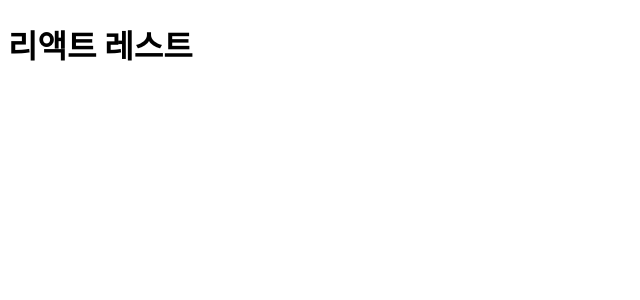
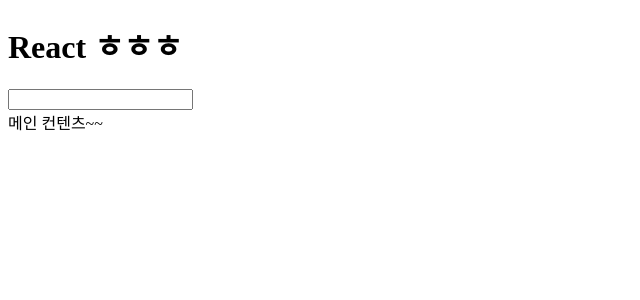
Before and after one commit to mjkim41/react101, a React (Vite) app: page / in a window 1280 px wide. Shown: the top 300 px of the page, without its empty margins (0-640 px from the left). Built offline with nearby package versions, Linux system fonts and the light colour scheme.

Commit message:
# JSX 기초 문법

```diff
--- a/index.html
+++ b/index.html
@@ -4,7 +4,7 @@
     <meta charset="UTF-8" />
     <link rel="icon" type="image/svg+xml" href="/vite.svg" />
     <meta name="viewport" content="width=device-width, initial-scale=1.0" />
-    <title>Vite + React</title>
+    <title>React 101</title>
   </head>
   <body>
     <div id="root"></div>
--- a/src/App.jsx
+++ b/src/App.jsx
@@ -1,9 +1,68 @@
+import React from 'react';
 
+// 컴포넌트
 function App() {
 
+  /*
+    jsx : 리액트에서 사용하는 특수한 js 문법, 태그를 그대로 쓰면 알아서 변환
+   */
+
+  // 원래 문법 :
+  // const $h1 = React.createElement('h1', null, 'React 101');
+
+  // 축약 문법 :
+  const $h1 = <h1>React 101</h1>;
+  // return $h1;
+
+  // 규칙 1. return안에있는 태그는 반드시 하나의 태그로 묶여야 함.
+  // return <h1>ㅎㅎ</h1><h2>ㅍㅍ</h2>;
+  // return (
+  //     <header>
+  //       <h1>React</h1>
+  //       <h2>102</h2>
+  //     </header>
+  // );
+
+  // 규칙 2. 빈 태그(닫는 태그가 없는)는 반드시 /> 로 마감
+  // return (
+  //     <header>
+  //       <input type='text'/>ㅎㅎ
+  //     </header>
+  // );
+
+  // 규칙 3. 태그의 class속성은 자바스크립트 키워드 class와 겹쳐서 className으로 표기
+  //        label for 은 label htmlfor로
+  // return (
+  //     <header className='ㅎㅎ'>
+  //       <h1>React</h1>
+  //       <label htmlFor='username'></label>
+  //       <input type='text' id='username' />
+  //     </header>
+  // );
+
+ // 규칙 4. 의미없는 부모는 <React.Fragment>로 감싸면 됨 (혹은 <>
+  const subject =  <span>ㅎㅎㅎ</span>
   return (
-    <h1>리액트 레스트</h1>
-  )
+      <>
+        <header className='ㅎㅎ'>
+          <h1>React {subject}</h1>
+          <label htmlFor='username'> </label>
+          <input type='text' id='username' />
+        </header>
+        <main> 메인 컨텐츠~~</main>
+      </>
+  );
+
+  // 5. 변수값이나 함수를 출력할 때는 {}로 감싸면 됨.
+  // const subject =  <span>ㅎㅎㅎ</span>
+  //  return (
+  //     <header className='ㅎㅎ'>
+  //       <h1>React {subject}</h1>
+  //       <label htmlFor='username'> </label>
+  //       <input type='text' id='username' />
+  //     </header>
+  // );
+
 }
 
 export default App
```
Also changed, not shown: src/assets/kangaroo.jpg (added).
